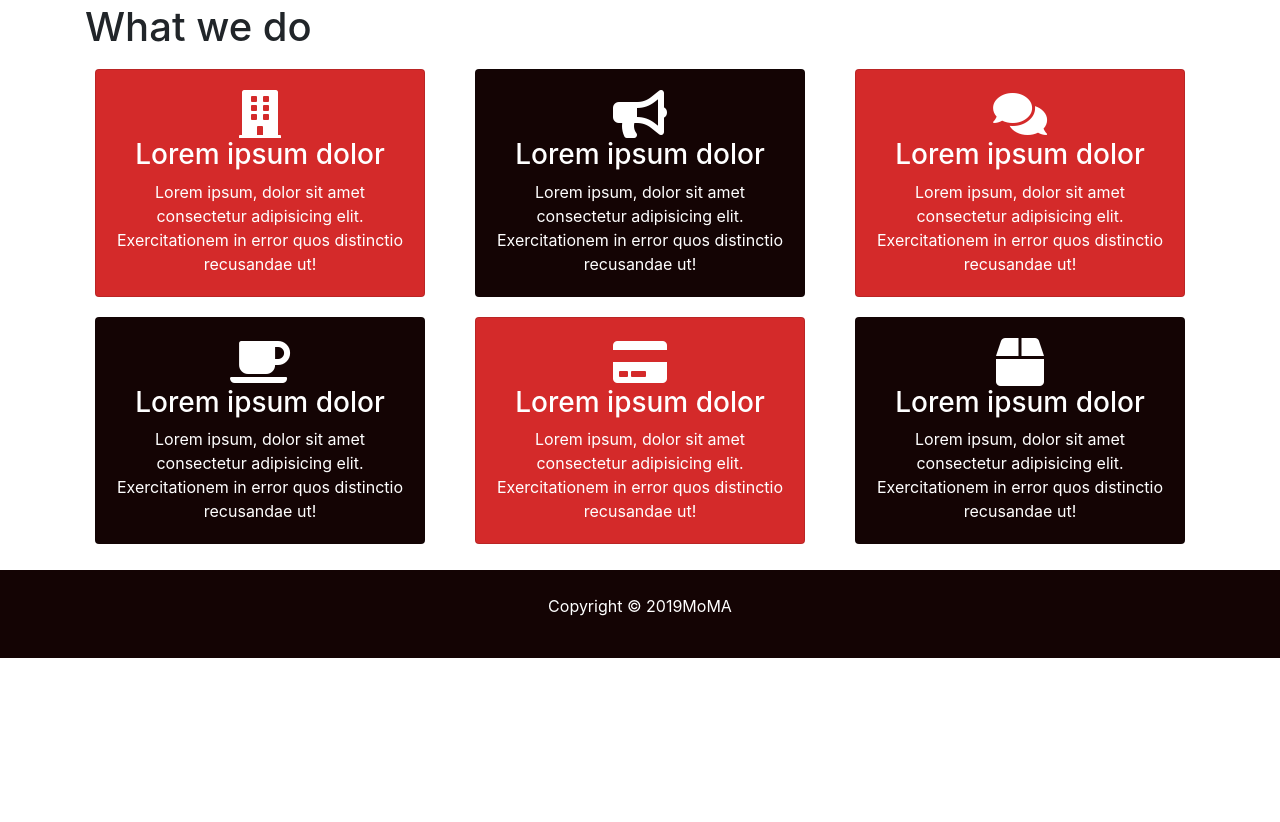
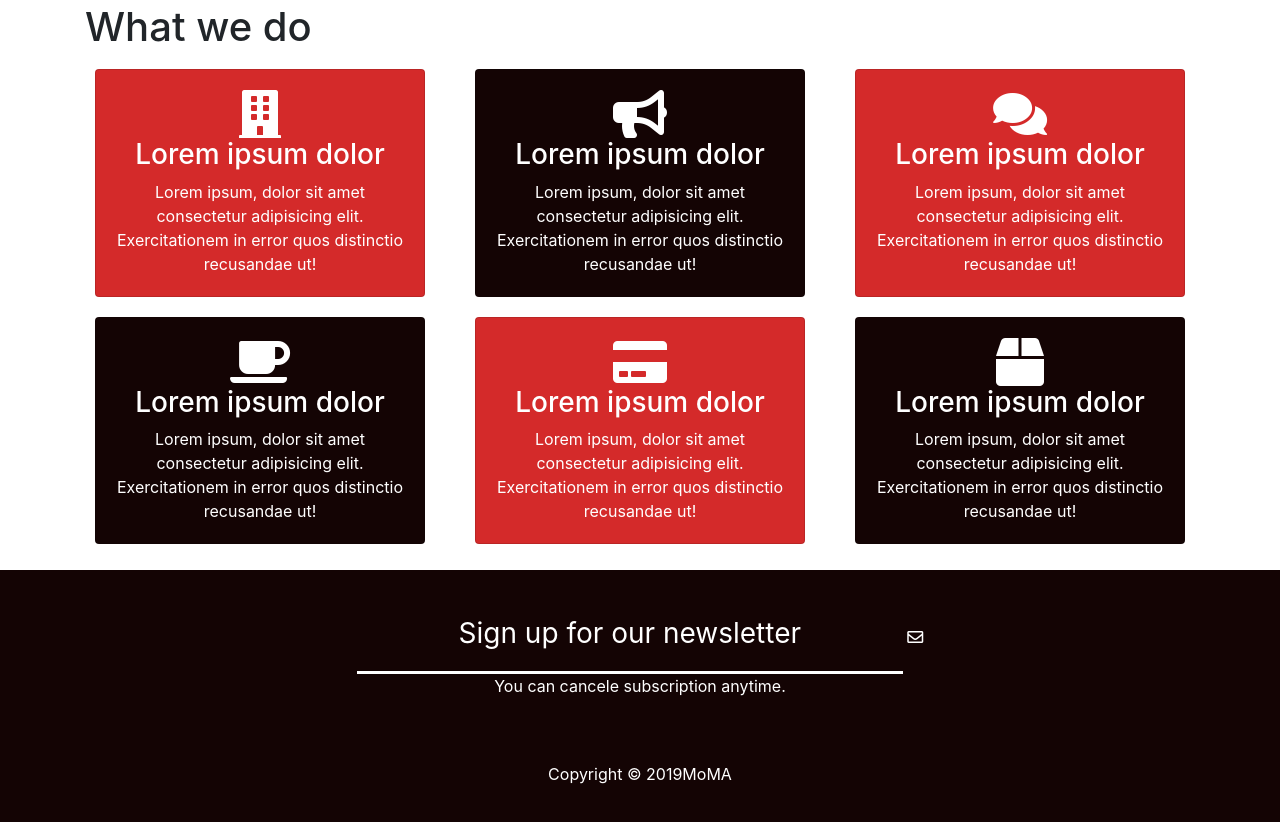
Before and after one commit to WillieGuan21/git-practice, a plain HTML site: page project2/about.html in a window 1280 px wide. Shown: the part 1716-2538 px from the top of the page. Before the commit the page ends 2374 px from the top, so only its background shows below. Drawn offline with nearby package versions, Linux system fonts and the light colour scheme.

Commit message:
about/blog/collection pages:add newsletter section

```diff
--- a/project2/about.html
+++ b/project2/about.html
@@ -159,6 +159,21 @@
             </div>
         </div>
     </div>
+    <!-- NEWSLETTER SECTION -->
+    <section id="newsletter">
+        <div class="col">
+            <div class="container p-4">
+                <div class="input-box">
+                    <input type="email" placeholder="Sign up for our newsletter" autocomplete="off">
+                    </input>
+                    <a href="#"><i class="far fa-envelope"></i></a>
+                </div>
+
+                </h2>
+                <p>You can cancele subscription anytime.</p>
+            </div>
+        </div>
+    </section>
       <!-- PAGE FOOTER -->
       <footer id="page-footer" class="text-center p-4">
         <div class="container">
```
Also changed, not shown: project2/blog.html (+14 -0 lines), project2/collection.html (indentation only).
